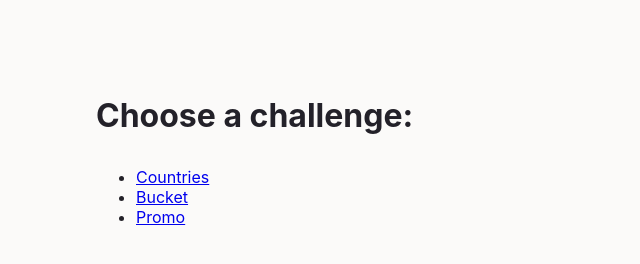
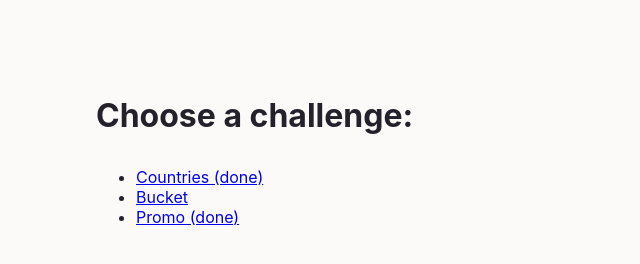
Before and after one commit to mathiasfc/firstleaf-gatsby, a Gatsby site: page / in a window 1280 px wide. Shown: the whole page, without its empty margins (0-640 px from the left). Built offline with nearby package versions, Linux system fonts and the light colour scheme; Gatsby itself is replaced by a stand-in of ours.

Commit message:
inform the challenges that have been completed

```diff
--- a/src/pages/index.tsx
+++ b/src/pages/index.tsx
@@ -18,13 +18,13 @@ const HomePage = (): JSX.Element => (
     <h1 style={headingStyles}>Choose a challenge:</h1>
     <ul>
       <li>
-        <a href="/countries">Countries</a>
+        <a href="/countries">Countries (done)</a>
       </li>
       <li>
         <a href="/bucket">Bucket</a>
       </li>
       <li>
-        <a href="/promo">Promo</a>
+        <a href="/promo">Promo (done)</a>
       </li>
     </ul>
   </main>
```
